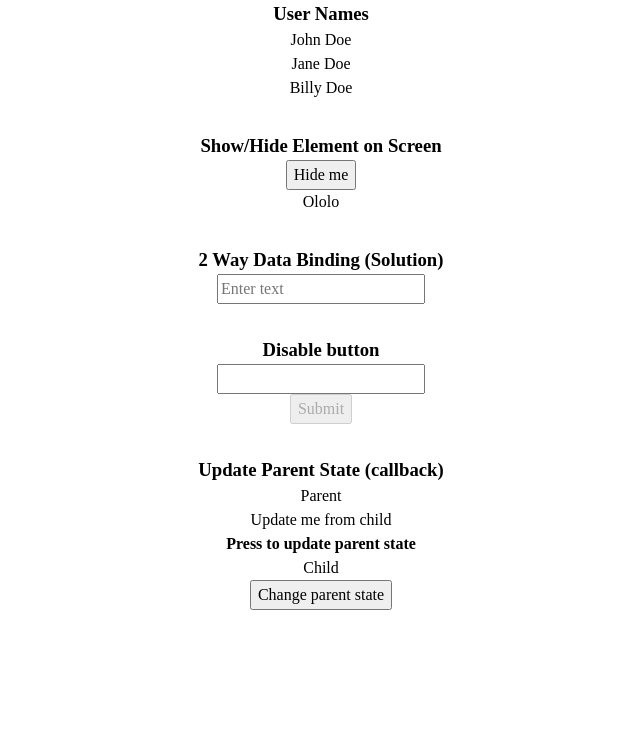
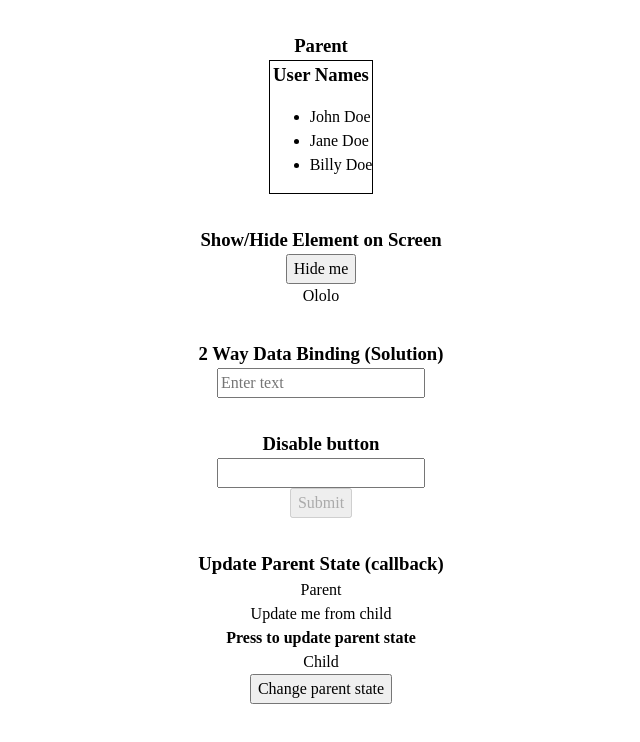
Before and after one commit to DrevAnt/codchallenge, a React (Create React App) app: page / in a window 1280 px wide. Shown: the top 742 px of the page, without its empty margins (319-959 px from the left). Built offline with nearby package versions, Linux system fonts and the light colour scheme.

Commit message:
"Dynamically add child components (React Children)"

```diff
--- a/src/App.css
+++ b/src/App.css
@@ -72,6 +72,7 @@ select {
   flex-direction: column;
   align-items: center;
   justify-content: center;
+  border: 1px solid black;
 }
 .showhide {
   margin-top: 2rem;
--- a/src/App.js
+++ b/src/App.js
@@ -4,11 +4,14 @@ import ShowHide from "./Component/ShowHide/ShowHide";
 import DataBind from "./Component/DataBind/DataBind";
 import DisableButton from "./Component/DisableButton/DisableButton";
 import ParentState from "./Component/ParentState/ParentState";
+import ParentProps from "./Component/ParentProps/ParentProps";
 
 function App() {
   return (
     <div className="App">
-      <DisplayArray />
+      <ParentProps>
+        <DisplayArray />
+      </ParentProps>
       <ShowHide />
       <DataBind />
       <DisableButton />
--- a/src/Component/DisplayArray/DisplayArray.jsx
+++ b/src/Component/DisplayArray/DisplayArray.jsx
@@ -8,8 +8,10 @@ function DisplayArray() {
   const userList = users.map((user) => <li key={user.id}>{user.name}</li>);
   return (
     <>
-      <h3 style={{ textAlign: "center" }}>User Names</h3>
-      <ul className="displayarray">{userList}</ul>
+      <div className="displayarray">
+        <h3 style={{ textAlign: "center" }}>User Names</h3>
+        <ul>{userList}</ul>
+      </div>
     </>
   );
 }
--- /dev/null
+++ b/src/Component/ParentProps/ParentProps.jsx
@@ -0,0 +1,12 @@
+import React from "react";
+
+function ParentProps({ children }) {
+  return (
+    <div className="showhide">
+      <h3>Parent</h3>
+      {children}
+    </div>
+  );
+}
+
+export default ParentProps;
```
